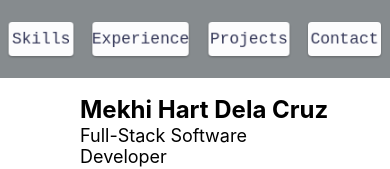
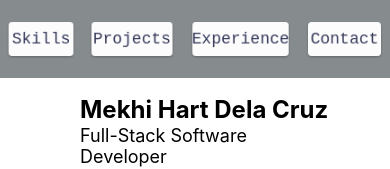
Before and after one commit to MekhiHart/portfolio, a React (Create React App) app: page / in a window 390 px wide. Shown: the top 169 px of the page. Built offline with nearby package versions, Linux system fonts and the light colour scheme.

Commit message:
attempt to make nav buttons be responsive

```diff
--- a/src/Components/NavBar.jsx
+++ b/src/Components/NavBar.jsx
@@ -4,10 +4,10 @@ export default function NavBar(props){
     const [heroDiv,skillsDiv] = scrollDivs // * destructuring from an array
     return(
         <nav id="nav">
-            <a  className="button-30"onClick={() => scrollToDiv(skillsDiv)}>Skills</a>
-            <a className="button-30">Experience</a>
-            <a className="button-30">Projects</a>
-            <a className="button-30">Contact</a>
+            <a  className="button-30"onClick={() => scrollToDiv(skillsDiv)}><span>Skills</span></a>
+            <a className="button-30"><span>Projects</span></a>
+            <a className="button-30"><span>Experience</span></a>
+            <a className="button-30"><span>Contact</span></a>
         </nav>
     )
 }
--- a/src/index.css
+++ b/src/index.css
@@ -480,6 +480,14 @@ nav a:hover:before {
     padding: 12px 12px;
   }
 
+  #nav > *{
+    font-size: 12px !important;
+  }
+
+  #nav > a > span {
+    padding: 2px !important;
+  }
+
 }
 
 @media screen and (max-width: 340px)  and (max-height: 600px){ /** For really small phones (iphone5, etc  */
```
